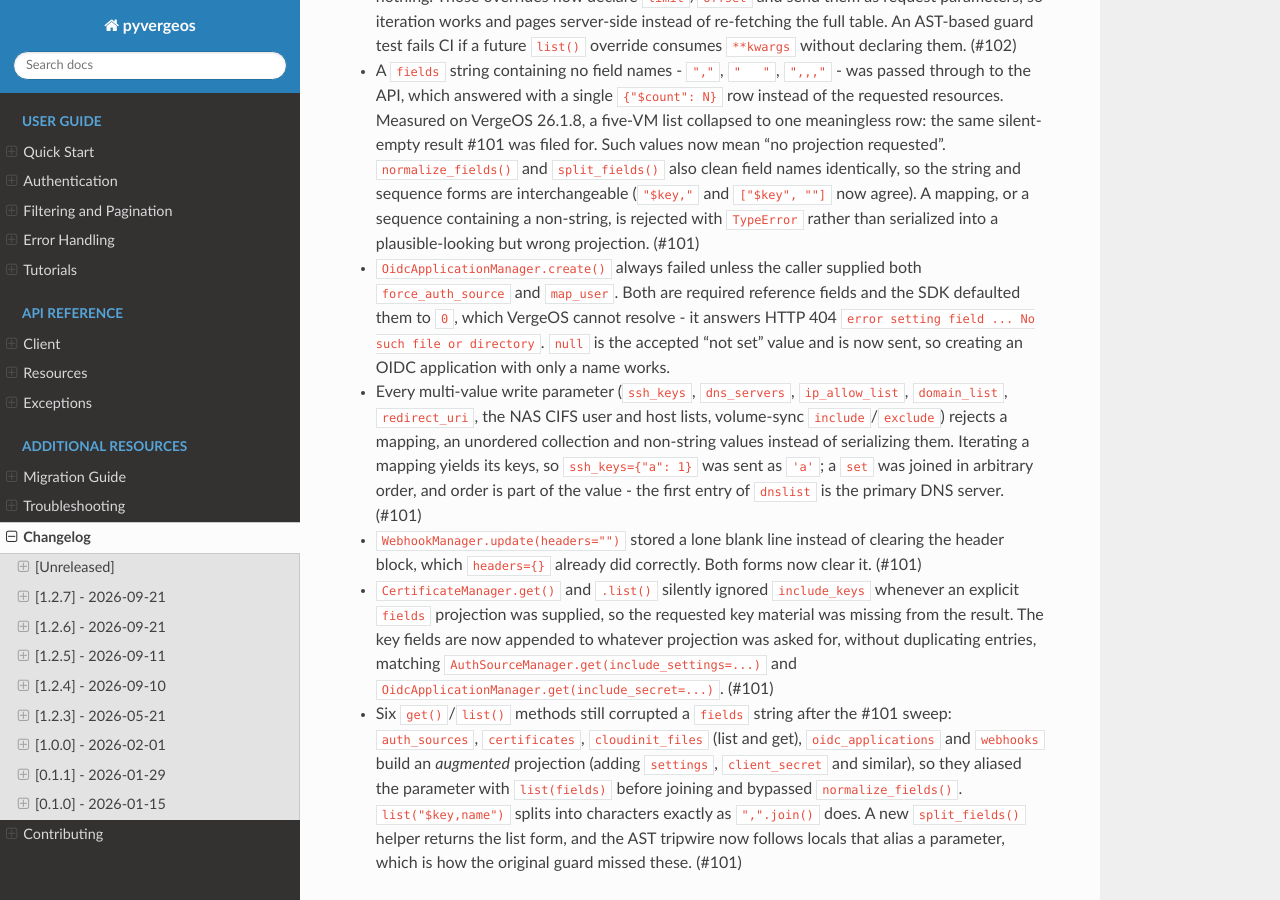
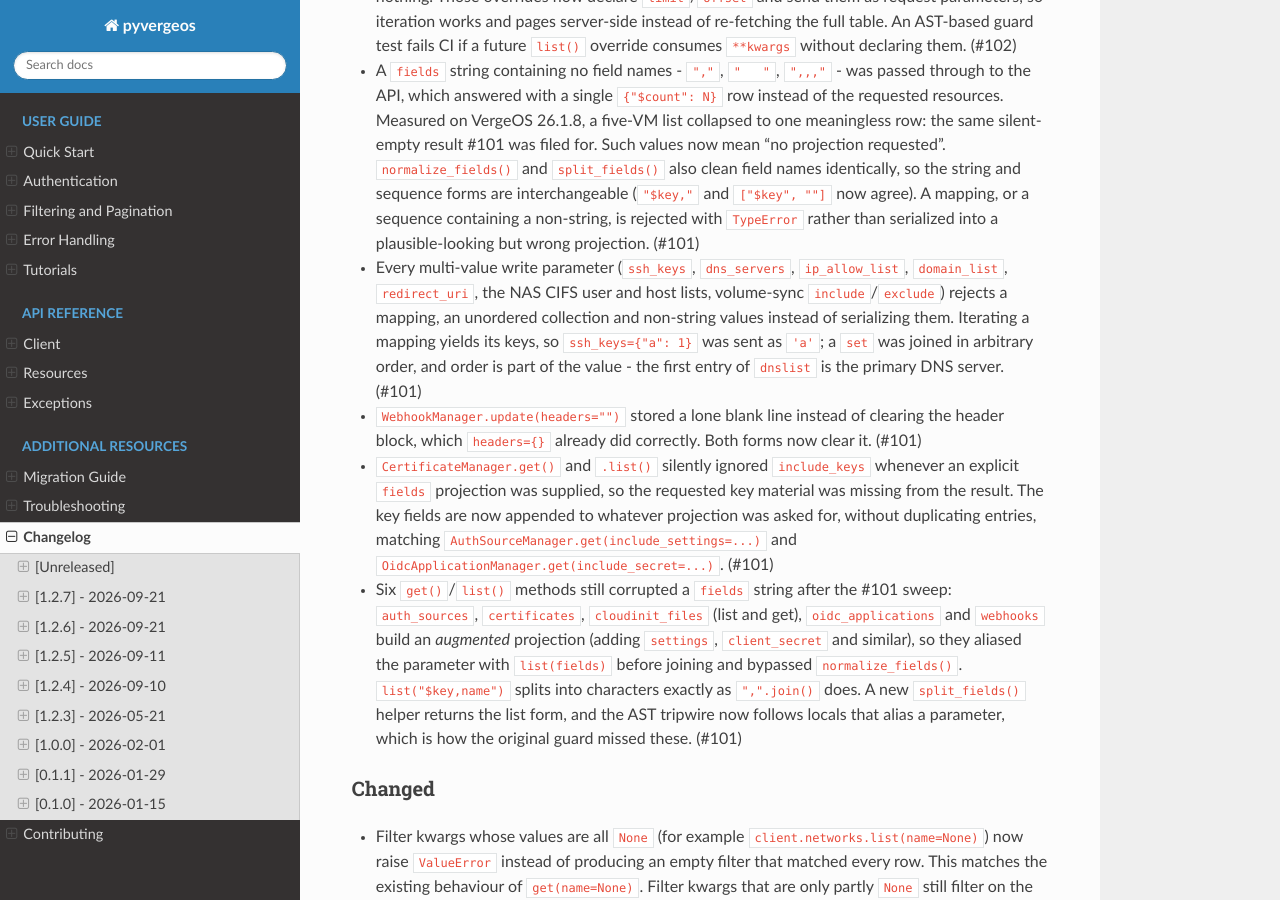
Before and after one commit to verge-io/pyVergeOS, a Sphinx documentation site: the page built from docs/changelog.rst, in a window 1280 px wide and 900 px high, scrolled down 1622 px. Built offline with Sphinx 7.4.7 and the Read the Docs theme 3.1.0, drawn with Linux system fonts in a browser that asks for light colours.

Commit message:
revert: drop the OIDC create fix, which belongs to issue #107
OidcApplicationManager.create() coerces force_auth_source/map_user to 0,
which VergeOS rejects as an unresolvable reference. That is already filed
as #107 and is not fields serialization, so it is out of scope for this
branch and is reverted here to keep the PR to its original subject.

The unit test that documents the current behaviour keeps its assertions on
0 and now points at #107 so the next reader knows the value is wrong rather
than intended.

The in-scope part of oidc_applications.py stays: get() still routes its
augmented projection through split_fields(), which is the #101 defect this
PR exists to fix.

Co-Authored-By: Claude Opus 5 (1M context) <noreply@anthropic.com>

```diff
--- a/docs/changelog.rst
+++ b/docs/changelog.rst
@@ -96,12 +96,6 @@ Fixed
   (``"$key,"`` and ``["$key", ""]`` now agree). A mapping, or a sequence
   containing a non-string, is rejected with ``TypeError`` rather than
   serialized into a plausible-looking but wrong projection. (#101)
-- ``OidcApplicationManager.create()`` always failed unless the caller
-  supplied both ``force_auth_source`` and ``map_user``. Both are required
-  reference fields and the SDK defaulted them to ``0``, which VergeOS cannot
-  resolve - it answers HTTP 404 ``error setting field ... No such file or
-  directory``. ``null`` is the accepted "not set" value and is now sent, so
-  creating an OIDC application with only a name works.
 - Every multi-value write parameter (``ssh_keys``, ``dns_servers``,
   ``ip_allow_list``, ``domain_list``, ``redirect_uri``, the NAS CIFS user and
   host lists, volume-sync ``include``/``exclude``) rejects a mapping, an
```
Also changed, not shown: 2 other files.
